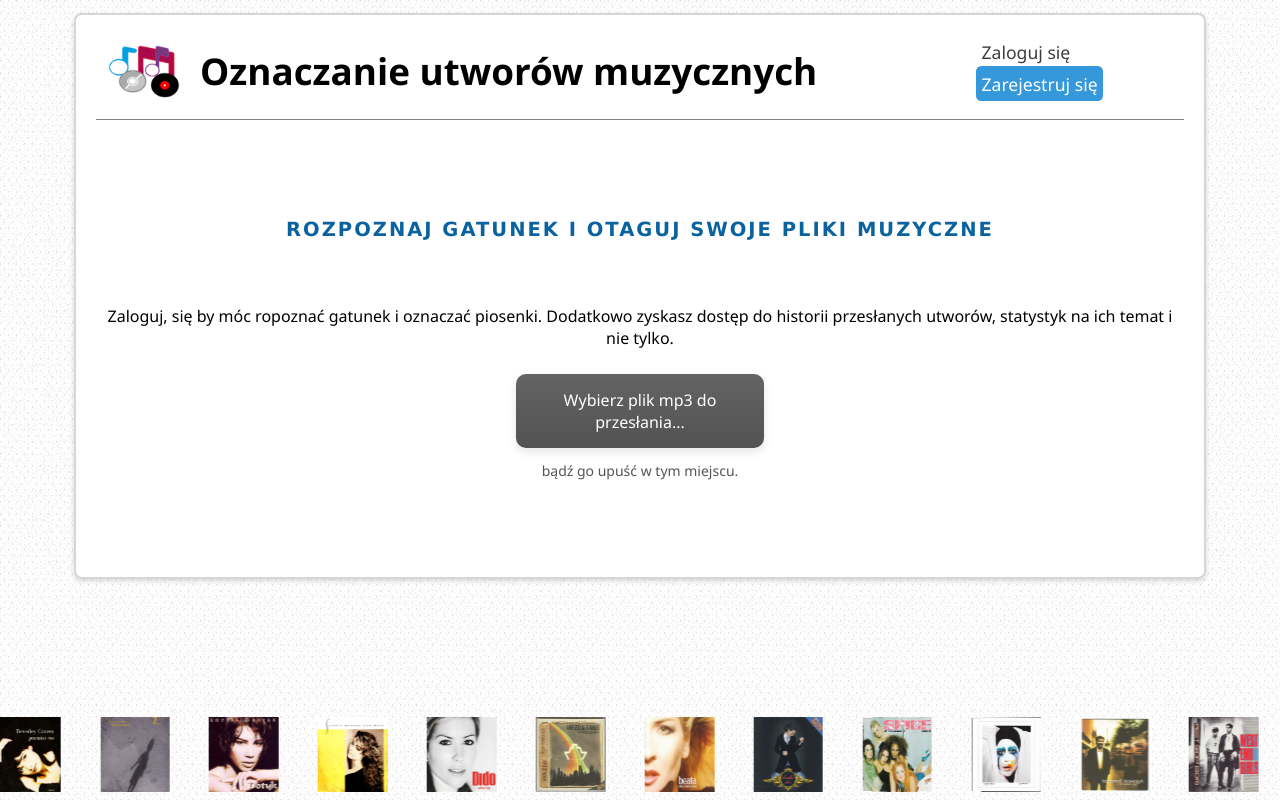
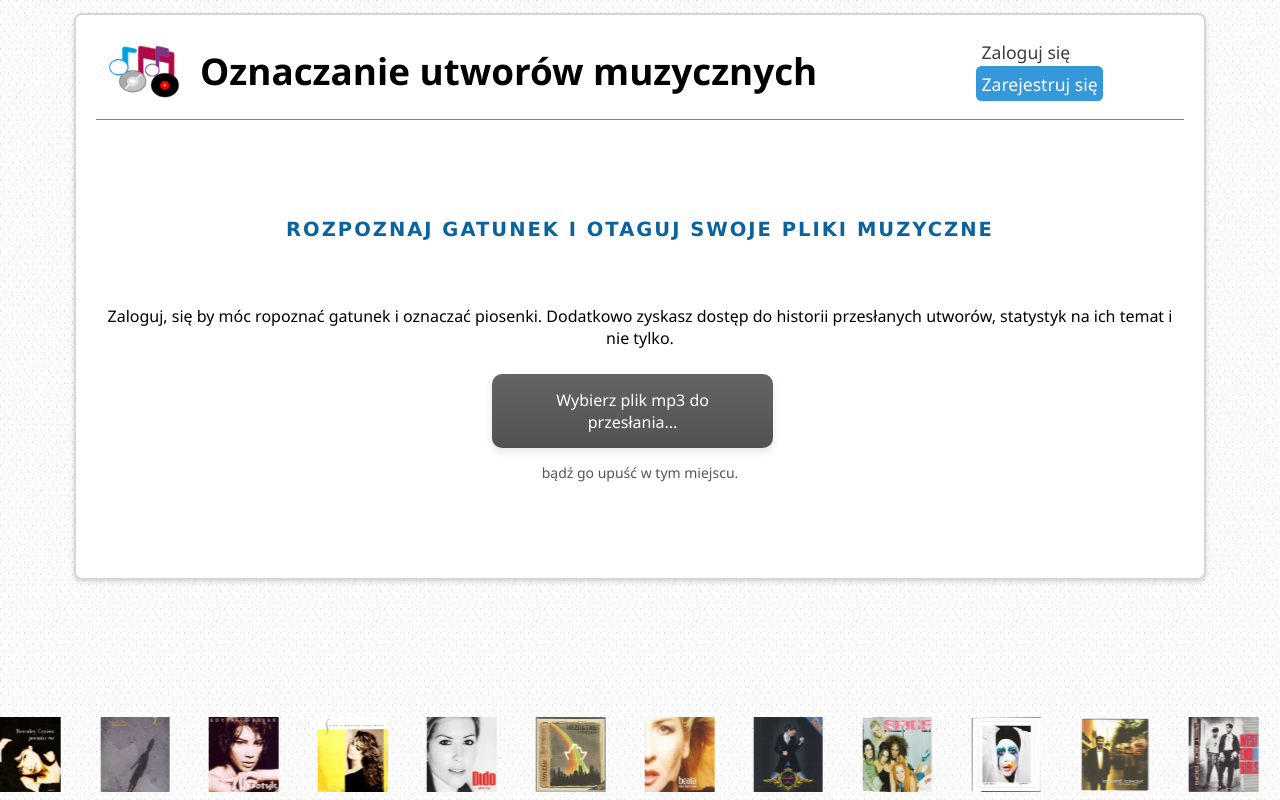
Before and after one commit to kamka5/music_genre_classification, a React (Create React App) app: page / in a window 1280 px wide. Built offline with nearby package versions, Linux system fonts and the light colour scheme; no server answers.

Commit message:
uploadBtn marignfix

```diff
--- a/src/components/SongUploadForm/SongUpload.module.css
+++ b/src/components/SongUploadForm/SongUpload.module.css
@@ -28,8 +28,8 @@
 }
 
 .customUploadButton {
-  padding: 15px;
-  margin: -5% 5% 3% 5%;
+  padding: 15px 25px;
+  margin: -5% 5% 3% 0%;
   background-color: #646464;
   color: #fff;
   border: none;
```
